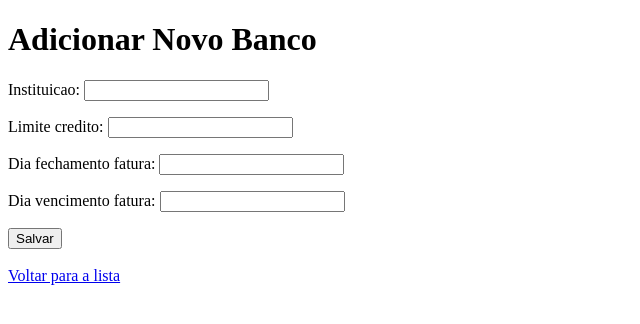
After one commit to slraphadev/controle-de-gastos, a Django app: page /bancos/adicionar/ in a window 1280 px wide. The commit adds this page. Shown: the top 324 px of the page, without its empty margins (0-640 px from the left). Run offline with Django 5.2, Linux system fonts and the light colour scheme; the visitor is signed in with stand-in values (Sample User, id 1).

Commit message:
feat: Adiciona formulário para criação de novos bancos

```diff
--- /dev/null
+++ b/bancos/forms.py
@@ -0,0 +1,8 @@
+# bancos/forms.py
+from django import forms
+from .models import Banco
+
+class BancoForm(forms.ModelForm):
+    class Meta:
+        model = Banco
+        fields = ['instituicao', 'limite_credito', 'dia_fechamento_fatura', 'dia_vencimento_fatura']
--- /dev/null
+++ b/bancos/templates/bancos/adicionar_banco.html
@@ -0,0 +1,18 @@
+<!DOCTYPE html>
+<html lang="pt-br">
+  <head>
+    <meta charset="UTF-8" />
+    <title>Adicionar Banco</title>
+  </head>
+  <body>
+    <h1>Adicionar Novo Banco</h1>
+
+    <form method="post">
+      {% csrf_token %} {{ form.as_p }}
+      <button type="submit">Salvar</button>
+    </form>
+
+    <br />
+    <a href="{% url 'listar_bancos' %}">Voltar para a lista</a>
+  </body>
+</html>
--- a/bancos/templates/bancos/listar_bancos.html
+++ b/bancos/templates/bancos/listar_bancos.html
@@ -6,6 +6,8 @@
   </head>
   <body>
     <h1>Meus Bancos e Cartões</h1>
+    <a href="{% url 'adicionar_banco' %}">Adicionar novo banco</a>
+    <hr />
 
     {% if bancos %}
     <ul>
--- a/bancos/urls.py
+++ b/bancos/urls.py
@@ -4,4 +4,5 @@ from . import views
 
 urlpatterns = [
     path('', views.listar_bancos, name='listar_bancos'),
+    path('adicionar/', views.adicionar_banco, name='adicionar_banco'),
 ]
--- a/bancos/views.py
+++ b/bancos/views.py
@@ -1,7 +1,8 @@
 # bancos/views.py
-from django.shortcuts import render
+from django.shortcuts import render, redirect
 from django.contrib.auth.decorators import login_required
 from .models import Banco
+from .forms import BancoForm
 
 @login_required
 def listar_bancos(request):
@@ -13,3 +14,22 @@ def listar_bancos(request):
         'bancos': bancos_do_usuario
     }
     return render(request, 'bancos/listar_bancos.html', contexto)
+
+@login_required
+def adicionar_banco(request):
+    if request.method == 'POST':
+        # Se o formulário foi enviado, processa os dados
+        form = BancoForm(request.POST)
+        if form.is_valid():
+            banco = form.save(commit=False) # Não salva no banco ainda
+            banco.usuario = request.user    # Associa ao usuário logado
+            banco.save()                    # Agora salva no banco
+            return redirect('listar_bancos') # Redireciona para a lista
+    else:
+        # Se for o primeiro acesso, mostra um formulário em branco
+        form = BancoForm()
+
+    contexto = {
+        'form': form
+    }
+    return render(request, 'bancos/adicionar_banco.html', contexto)
```
